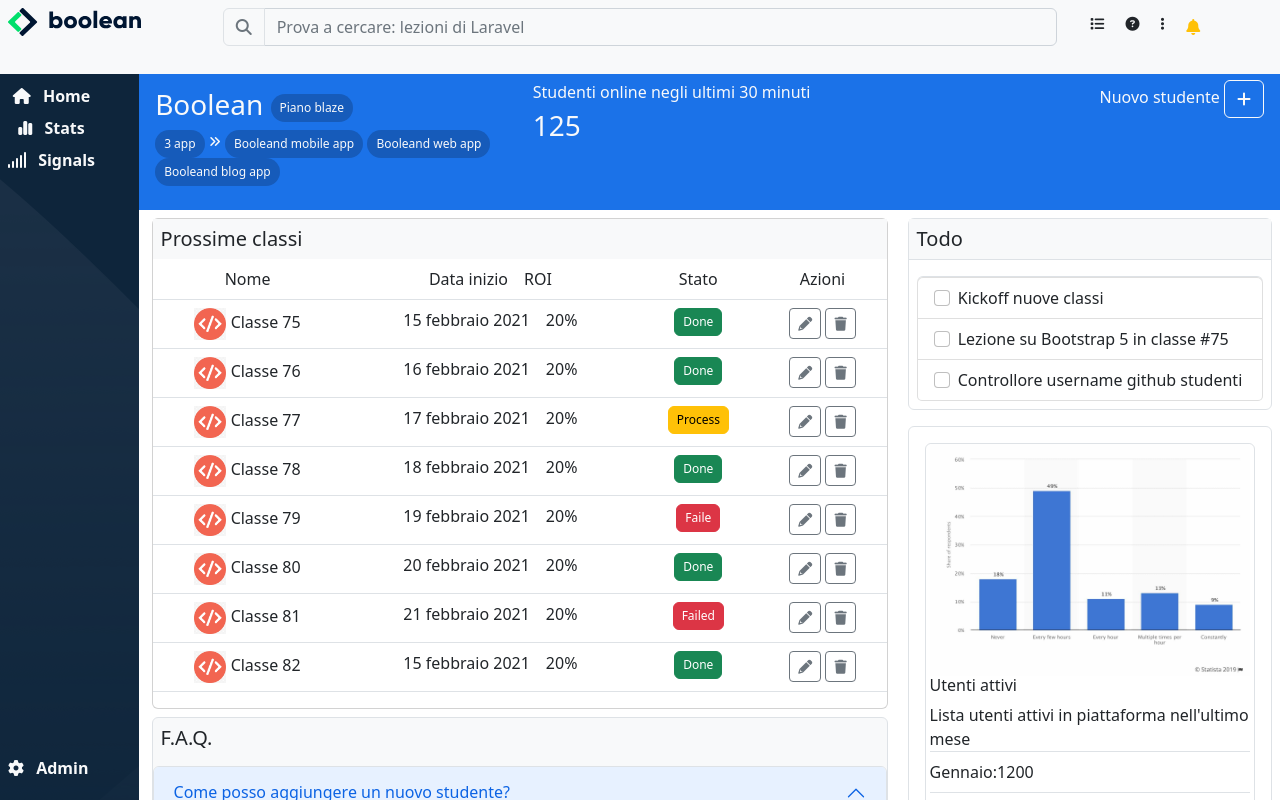
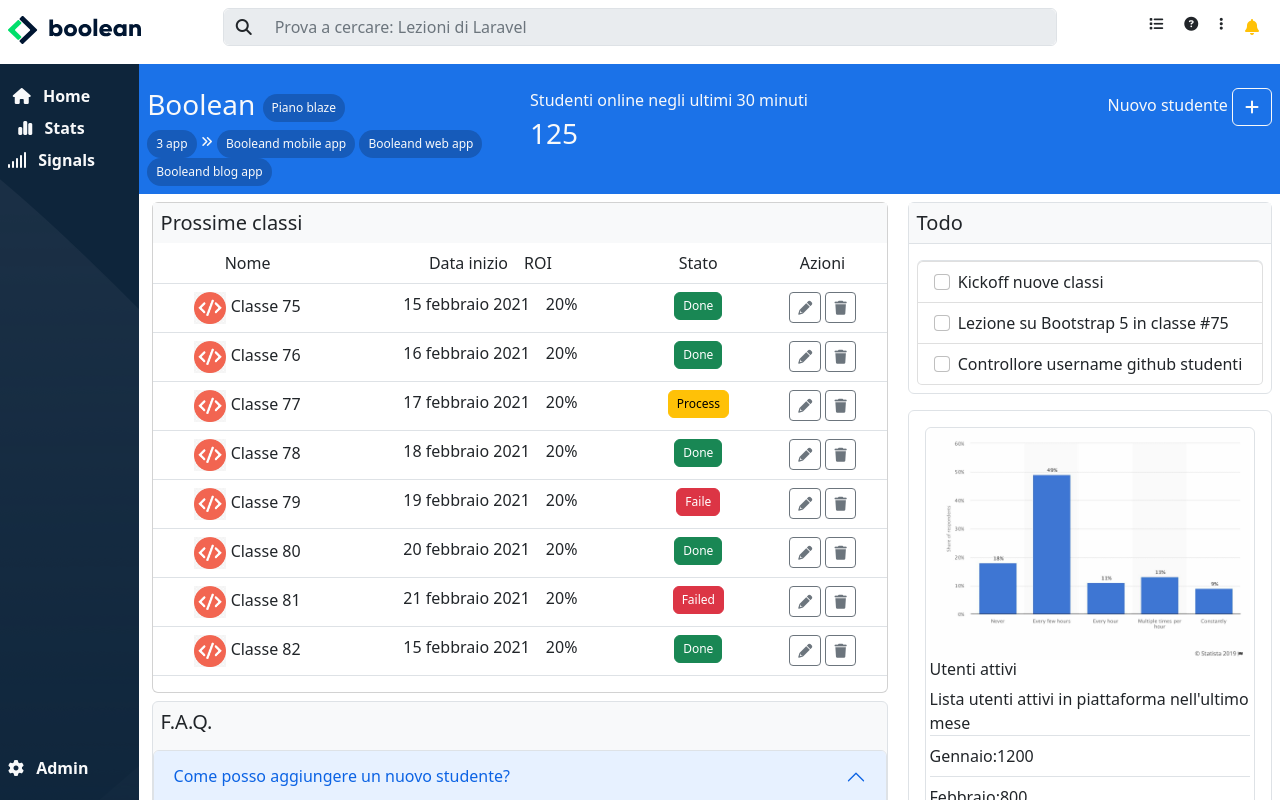
Before and after one commit to MartinaDR1/html-css-bootstrap-dashboard, a plain HTML site: page index.html in a window 1280 px wide. Drawn offline with nearby package versions, Linux system fonts and the light colour scheme.

Commit message:
complete nav

```diff
--- a/css/style.css
+++ b/css/style.css
@@ -2,6 +2,7 @@
     --bg-side:#0e253b;
     --bg-blue:#1b72e8;
     --bg-btn:#165bba;
+    --bg-search:#e9ecef;
 }
 
 img{
@@ -12,7 +13,9 @@ img{
     background-color: var(--bg-btn);
 }
 
-
+.bg_search{
+    background-color: var(--bg-search);
+}
 /*Responsive*/
 
 @media screen and (min-width:992px) {
@@ -59,6 +62,7 @@ img{
 
 .sidebar{
     width:50px;
+    z-index: 99;
     height: calc(100vh - 4rem);
     background-color: var(--bg-side);
     background-image: url(../img/sidebar-bg.png);
@@ -66,6 +70,7 @@ img{
 
 .content{
     width: calc(100% - 50px);
+    z-index: 99;
     overflow-y: auto;
 }
 ::-webkit-scrollbar{
--- a/index.html
+++ b/index.html
@@ -24,23 +24,23 @@
     <body>
         <header id="app_header">
 
-            <nav class="navbar navbar-expand-lg bg-light row justify-content-between align-items-start px-2">
+            <nav class="navbar navbar-expand-lg row justify-content-between align-items-start px-2">
 
-                <div class="col-lg-2 col-sm-1">
+                <div class="col-lg-2 col-sm-1 mt-2">
                     <a class="navbar-brand" href="#">
                         <img class="d-lg-none" src="./img/mobile-logo.png" alt="" style="width: 40px;">
                         <img class="d-sm-none d-lg-block" src="./img/logo.svg" alt="">
                     </a>
                 </div>
                 <div class="col-lg-8 col-sm-10 gap-3">
-                    <div class="input-group mb-3">
-                         <button class="btn btn-outline-secondary border" type="button" id="button-addon1">
-                                <i class="fa-solid fa-magnifying-glass"></i>
-                            </button>
-                        <input type="text" class="form-control bg-light" placeholder="Prova a cercare: lezioni di Laravel" aria-label="Example text with button addon" aria-describedby="button-addon1">
+                    <div class="input-group flex-nowrap border rounded-2">
+                        <span class="input-group-text border-0" id="addon-wrapping">
+                            <i class="fa-solid fa-magnifying-glass"></i>
+                        </span>
+                        <input type="text" class="form-control border-0 bg_search" placeholder="Prova a cercare: Lezioni di Laravel" aria-label="Username" aria-describedby="addon-wrapping">
                     </div>
                 </div>
-                <div class="col-lg-2 col-sm-1 d-flex ">
+                <div class="col-lg-2 col-sm-1 d-flex justify-content-end">
                     <div class="btn-group d-sm-none d-md-none d-lg-block" role="group" aria-label="Basic example">
                         <button type="button" class="btn btn-sm">
                             <i class="fa-solid fa-list"></i>
@@ -54,15 +54,17 @@
 
                     </div>
                     <div class="dropdown">
-                        <a class="btn text-warning" href="#" role="button" data-bs-toggle="dropdown" >
-                            <i class="fa-solid fa-bell"></i>
-                        </a>
 
-                        <ul class="dropdown-menu">
-                            <li><a class="dropdown-item" href="#">Profilo</a></li>
-                            <li><a class="dropdown-item" href="#">Fatturazione</a></li>
-                            <li><a class="dropdown-item" href="#">Logouts</a></li>
-                        </ul>
+                        <div class="btn-group dropstart">
+                            <button type="button" class="btn text-warning" data-bs-toggle="dropdown" aria-expanded="false">
+                                <i class="fa-solid fa-bell"></i>
+                            </button>
+                            <ul class="dropdown-menu">
+                              <li><a class="dropdown-item" href="#">Profilo</a></li>
+                              <li><a class="dropdown-item" href="#">Fatturazione</a></li>
+                              <li><a class="dropdown-item" href="#">Logout</a></li>
+                            </ul>
+                        </div>
                     </div>
                 </div>
 
@@ -103,9 +105,9 @@
             <!-- /Sidebar -->
 
             <div class="content">
-                <section class="boolean_student">
+                <section class="boolean_student pt-3">
 
-                    <div class="row text-light p-3">
+                    <div class="row text-light px-2">
                         <div class="col-sm-12 col-md-4 order-sm-1 order-md-0
                                 py-sm-2 text-start">
                                 <div class=" d-flex">
@@ -165,12 +167,12 @@
                                 </div>
                         </div>
                         <div class="col-sm-12 col-md-4 d-flex flex-column
-                                order-sm-2 order-md-1">
+                                order-sm-2 order-md-1 mt-2">
                                 <span>Studenti online negli ultimi 30 minuti</span>
                                 <span class="fs-3">125</span>
                         </div>
                         <div class="col-sm-12 col-md-4 order-sm-0 order-md-2
-                                text-md-end">
+                                text-md-end mt-2">
                                 <span>Nuovo studente</span>
 
                                 <button class="btn btn-outline-light"
@@ -693,11 +695,11 @@
                             </div>
                         </div>
                     </div>
+
                 </div>
             </div>
 
         </div>
-
 
 
 
```
